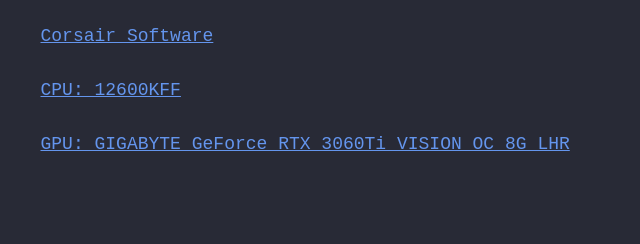
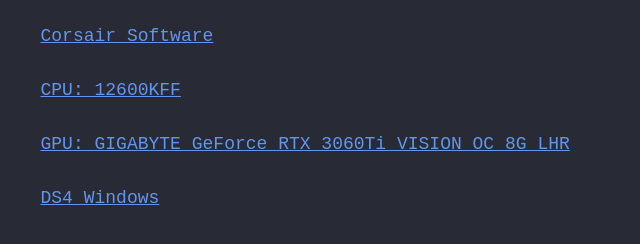
Before and after one commit to JaLoal123/PcStuff, a plain HTML site: page dome.html in a window 1280 px wide. Shown: the part 128-372 px from the top of the page, without its empty margins (162-802 px from the left). Drawn offline with Linux system fonts and the light colour scheme.

Commit message:
Update dome.html

```diff
--- a/dome.html
+++ b/dome.html
@@ -12,5 +12,6 @@
     <p><a href="https://www.corsair.com/us/en/icue" target=blank>Corsair Software</a></p>
     <p><a href="https://www.intel.com/content/www/us/en/products/sku/134590/intel-core-i512600kf-processor-20m-cache-up-to-4-90-ghz/downloads.html" target=blank>CPU: 12600KFF</a></p>
     <p><a href="https://www.nvidia.com/de-de/geforce/drivers/" target=blank>GPU: GIGABYTE GeForce RTX 3060Ti VISION OC 8G LHR</a></p>
+    <p><a href="https://ryochan7.github.io/ds4windows-site/" target=blank>DS4 Windows</a></p>
 </body>
 </html>
```
